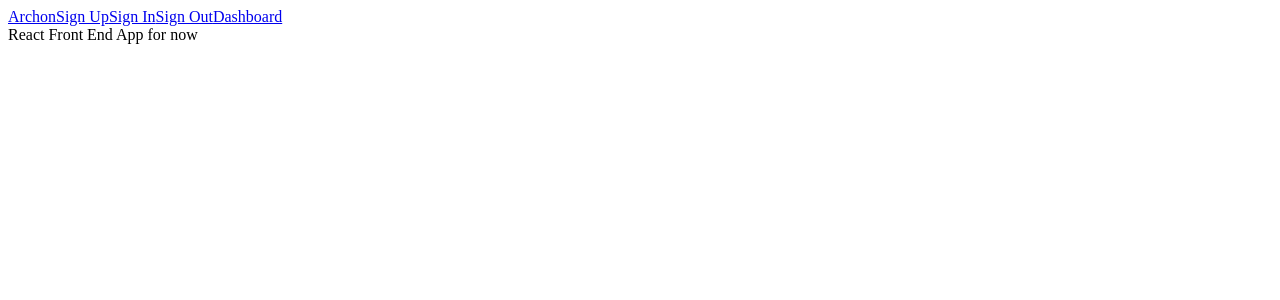
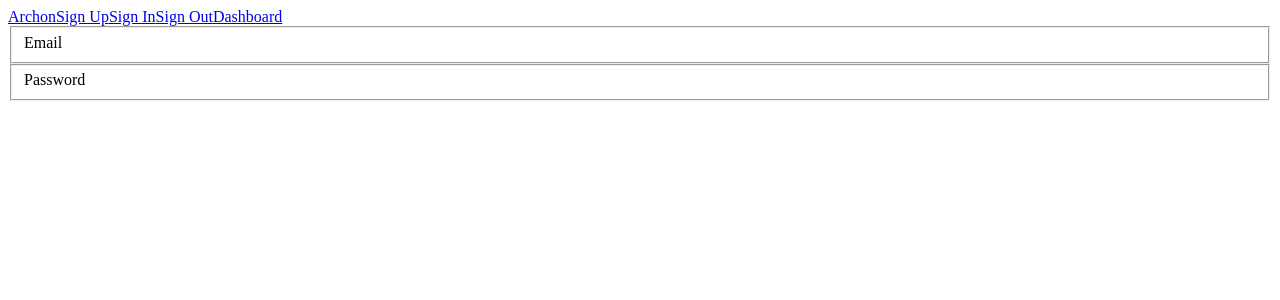
Before and after one commit to samsuh/auth-app-react-client, a React (Create React App) app: page /signup in a window 1280 px wide. Shown: the top 300 px of the page. Built offline with nearby package versions, Linux system fonts and the light colour scheme.

Commit message:
created landing page route and component, and signup.

```diff
--- a/src/components/App.js
+++ b/src/components/App.js
@@ -1,11 +1,10 @@
 import React from "react";
 import Header from "./Header";
 
-export default () => {
+export default ({children}) => {
   return (
     <div>
       <Header />
-      React Front End App for now
-    </div>
+{children}    </div>
   );
 };
--- /dev/null
+++ b/src/components/Landing.js
@@ -0,0 +1,7 @@
+import React from 'react'
+
+export default () => {
+    return (
+        <h3>Welcome to Archon! </h3>
+    )
+}
--- /dev/null
+++ b/src/components/auth/Signup.js
@@ -0,0 +1,18 @@
+import React, {Component} from 'react'
+
+class Signup extends Component {
+    render(){
+        return(
+            <form>
+                <fieldset>
+                    <label>Email</label>
+                </fieldset>
+                <fieldset>
+                    <label>Password</label>
+                </fieldset>
+            </form>
+        )
+    }
+}
+
+export default Signup
--- a/src/index.js
+++ b/src/index.js
@@ -1,12 +1,18 @@
 import React from 'react'
 import ReactDOM from 'react-dom'
-import {BrowserRouter} from 'react-router-dom'
+import {BrowserRouter, Route} from 'react-router-dom'
 
 import App from './components/App'
+import Landing from './components/Landing'
+import Signup from './components/auth/Signup'
 
 ReactDOM.render(
     <BrowserRouter>
-        <App />
+        <App>
+<Route path="/" exact component={Landing} />
+<Route path="/signup" exact component={Signup} />
+
+        </App>
     </BrowserRouter>
       ,  document.querySelector('#root')
 )
```
